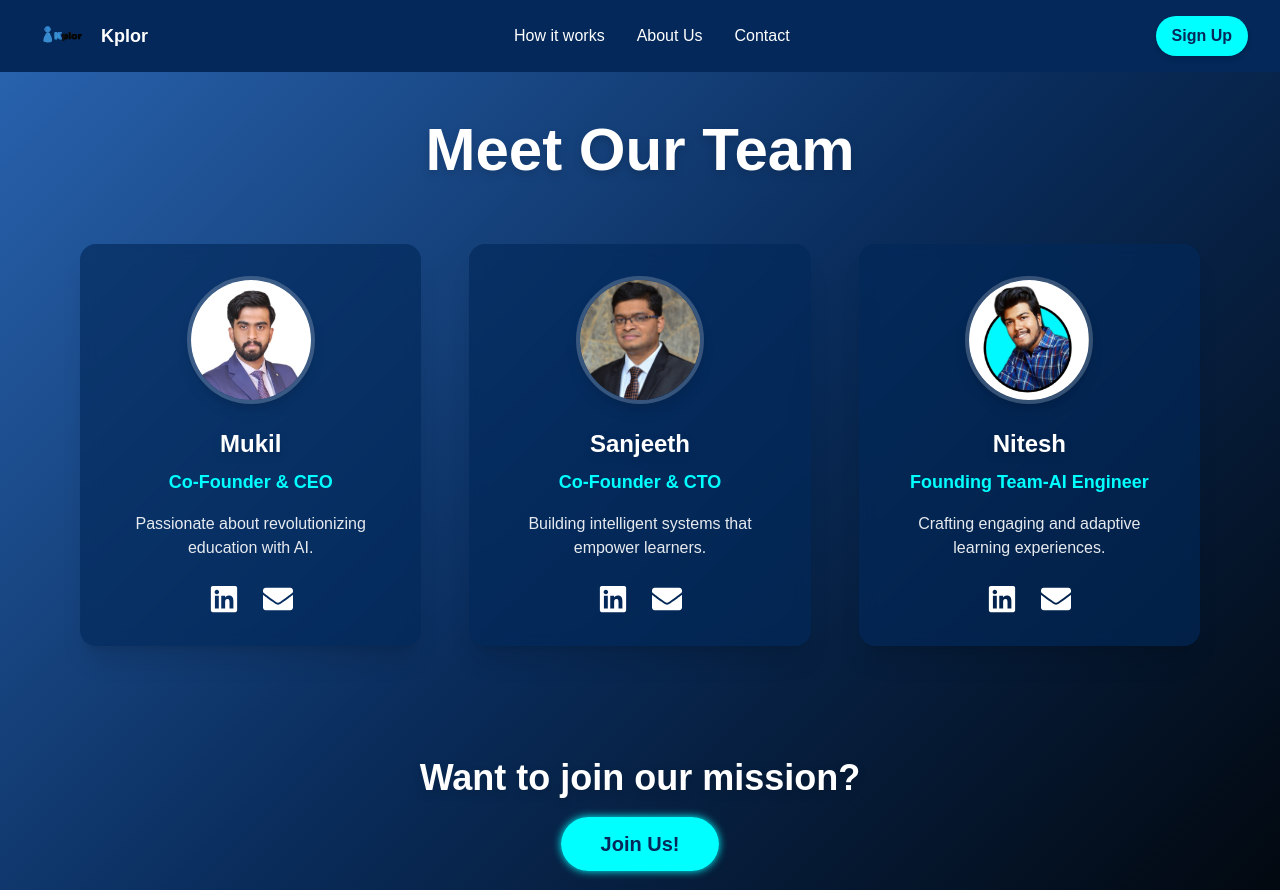
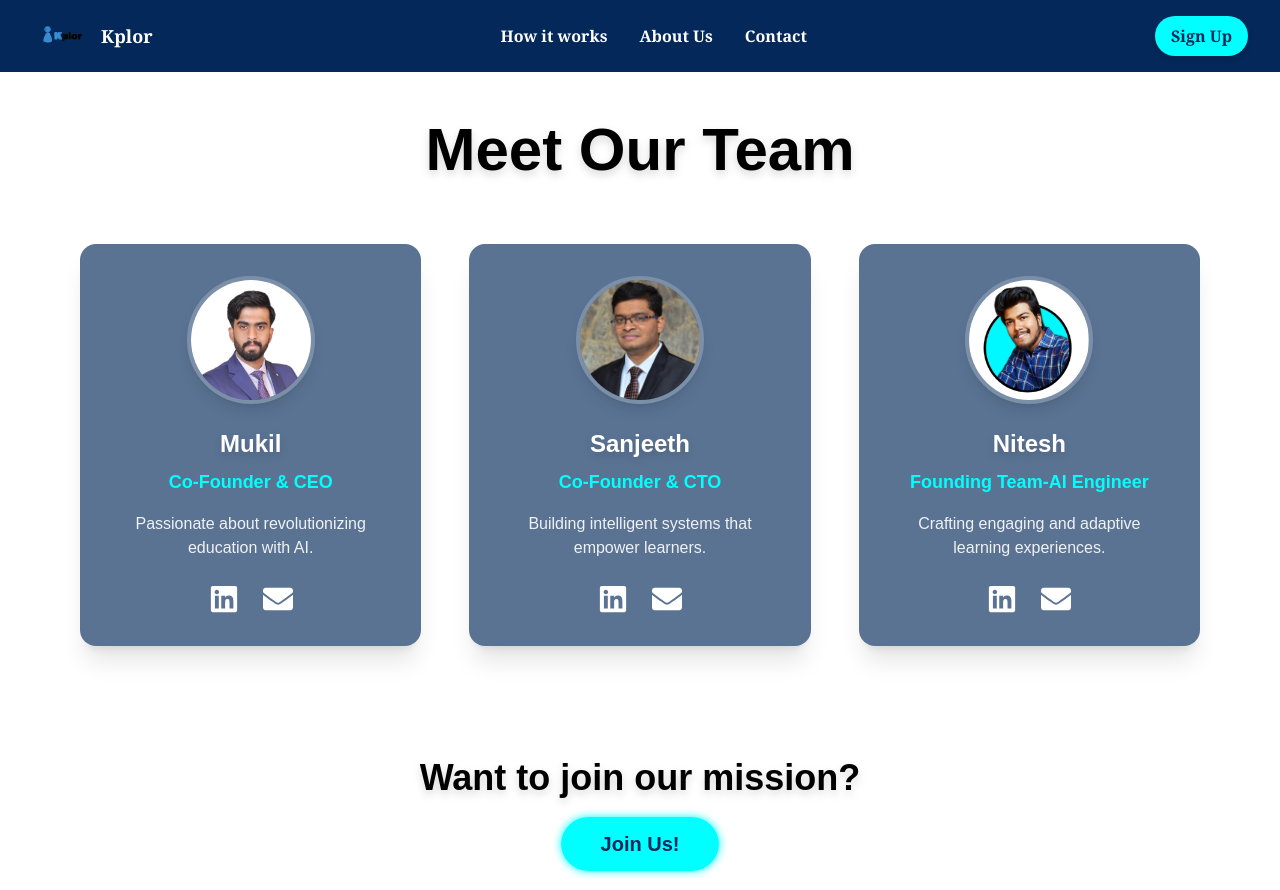
Before and after one commit to sanjeeth-baliga/kplor-website, a Next.js app: page /about in a window 1280 px wide. Built offline with nearby package versions, Linux system fonts and the light colour scheme.

Commit message:
Added new modifications

```diff
--- a/src/app/Navbar.tsx
+++ b/src/app/Navbar.tsx
@@ -6,6 +6,8 @@ import { useEffect, useState } from "react";
 
 export default function Navbar() {
   const [scrolled, setScrolled] = useState(false);
+  const [aboutMenuOpen, setAboutMenuOpen] = useState(false); // State for About Us dropdown
+
   useEffect(() => {
     const onScroll = () => {
       setScrolled(window.scrollY > 10);
@@ -13,28 +15,73 @@ export default function Navbar() {
     window.addEventListener("scroll", onScroll);
     return () => window.removeEventListener("scroll", onScroll);
   }, []);
-const neonBlue = '#00FFFF'
+
+  const neonBlue = '#00FFFF';
+
+  // Function to close the dropdown menu
+  const closeMenu = () => {
+    setAboutMenuOpen(false);
+  };
+
   return (
     <motion.nav
       initial={{ y: -40, opacity: 0 }}
       animate={{ y: 0, opacity: 1 }}
       transition={{ duration: 0.6, ease: 'easeOut' }}
-      className={`sticky top-0 z-50 flex justify-between items-center px-8 py-4  transition-all duration-300 ${scrolled ? 'bg-[#032859]/90 shadow-xl' : 'bg-[#032859]/50 shadow-none'} text-white`}
-      style={{backgroundColor: '#032859'}}
+      className={`sticky top-0 z-50 flex justify-between items-center px-8 py-4 transition-all duration-300 ${scrolled ? 'bg-[#032859]/90 shadow-xl' : 'bg-[#032859]/50 shadow-none'} text-white`}
+      style={{
+        backgroundColor: '#032859',
+        fontFamily: 'ui-serif, Georgia, serif' // Explicitly apply the Geist Sans font
+      }}
     >
       {/* Logo */}
       <div className="text-lg font-bold">
-        <Link href="/" className="flex items-center">
+        <Link href="/" className="flex items-center" onClick={closeMenu}>
           <img src="/logo-removebg-preview.svg" alt="Kplor Logo" className="h-8 w-auto mr-2" /> {/* Replace with your actual logo file */}
           Kplor
         </Link>
       </div>
 
       {/* Navigation Links */}
-      <div className="flex gap-8 text-base">
-        <Link href="/">How it works</Link>
-        <Link href="/about">About Us</Link>
-        <Link href="/contact">Contact</Link>
+      <div className="flex gap-8 text-base font-semibold relative"> {/* Added relative for dropdown positioning */}
+        {/* How it works link */}
+        <Link href="/#features-section" onClick={closeMenu}>How it works</Link>
+
+        {/* About Us Dropdown */}
+        <div className="relative">
+          <button
+            onClick={() => setAboutMenuOpen(!aboutMenuOpen)}
+            className="focus:outline-none"
+          >
+            About Us
+          </button>
+          {aboutMenuOpen && (
+            <motion.div
+              initial={{ opacity: 0, y: -10 }}
+              animate={{ opacity: 1, y: 0 }}
+              exit={{ opacity: 0, y: -10 }}
+              transition={{ duration: 0.2 }}
+              className="absolute left-0 mt-2 w-40 bg-[#032859] rounded-md shadow-lg py-2 z-50"
+            >
+              <Link
+                href="/about"
+                className="block px-4 py-2 text-sm hover:bg-[#00FFFF] hover:text-[#032859]"
+                onClick={closeMenu} // Close menu when Team is clicked
+              >
+                Team
+              </Link>
+              <Link
+                href="#" // Keep href="#" for now as requested
+                className="block px-4 py-2 text-sm hover:bg-[#00FFFF] hover:text-[#032859]"
+                onClick={closeMenu} // Close menu when Blog is clicked (no navigation)
+              >
+                Blog
+              </Link>
+            </motion.div>
+          )}
+        </div>
+
+        <Link href="/contact" onClick={closeMenu}>Contact</Link>
       </div>
 
       {/* Sign-Up Button */}
--- a/src/app/about/page.tsx
+++ b/src/app/about/page.tsx
@@ -42,7 +42,7 @@ export default function AboutPage() {
                 initial={{ opacity: 0, y: 40 }}
                 animate={{ opacity: 1, y: 0 }}
                 transition={{ duration: 0.8, ease: "easeOut" }}
-                className="text-4xl sm:text-6xl font-extrabold text-center text-white mb-16 drop-shadow-lg"
+                className="text-4xl sm:text-6xl font-extrabold text-center text-black mb-16 drop-shadow-lg"
             >
                 Meet Our Team
             </motion.h1>
@@ -97,7 +97,7 @@ export default function AboutPage() {
 
             {/* Join Us Button */}
             <section className="w-full text-center py-8">
-                <h2 className="text-3xl sm:text-4xl font-extrabold text-white mb-8 drop-shadow-lg">
+                <h2 className="text-3xl sm:text-4xl font-extrabold text-blue mb-8 drop-shadow-lg">
                     Want to join our mission?
                 </h2>
                 <motion.a
--- a/src/app/layout.tsx
+++ b/src/app/layout.tsx
@@ -1,5 +1,5 @@
 // layout.tsx
-import type { Metadata } from "next";
+import type { Metadata } from "next"; // Changed next/font to next
 import { Geist, Geist_Mono } from "next/font/google";
 import "./globals.css";
 import Navbar from "./Navbar";
@@ -32,10 +32,8 @@ export default function RootLayout({
         {/* Sticky Navbar */}
         <Navbar/>
 
-        <div className="min-h-screen" style={{
-            background: 'linear-gradient(135deg,rgb(40, 98, 173) 0%,rgb(9, 44, 91) 50%,rgb(2, 8, 15) 100%)', // Use the dark blue gradient
-            color: '#FFFFFF' // Set default text color to white
-        }}>
+        {/* Removed background from here. page.tsx will manage backgrounds. */}
+        <div className="min-h-screen rgb(115, 154, 204)"> {/* Set a default white background here */}
             {children}
         </div>
         </body>
--- a/src/app/page.tsx
+++ b/src/app/page.tsx
@@ -1,3 +1,4 @@
+
 // page.tsx
 "use client";
 import { motion, useInView } from "framer-motion";
@@ -5,7 +6,7 @@ import Carousel from "./Carousel";
 import './pulse.css';
 import { useState, useEffect, useRef } from 'react';
 import { SaturnRings } from './saturn_rings';
-import NeuronGridBackground from "./NeuronGridBackground";
+// Removed: import NeuronGridBackground from "./NeuronGridBackground";
 
 const animatedWords = ["watches", "listens", "teaches"];
 
@@ -122,17 +123,25 @@ export default function Home() {
 
     return (
         <>
-            <NeuronGridBackground />
-            <main className="flex flex-col items-center justify-start min-h-[80vh] px-4 pt-12">
-                {/* Hero Section */}
-                <section className="flex flex-col md:flex-row items-center justify-center w-full max-w-7xl mx-auto">
+            {/* Removed NeuronGridBackground component here */}
+            {/* Hero Section with Gradient Background */}
+            <section
+                className="relative w-full overflow-hidden px-4 pt-12 min-h-[80vh] flex flex-col items-center justify-start"
+                style={{
+                    // Changed gradient to be more gradual and include a light blue tint
+                    background: 'linear-gradient(to bottom right, rgb(40, 98, 173) 0%, rgb(9, 44, 91) 50%, #E0F2F7 85%, #FFFFFF 100%)',
+                    color: '#032859' // Changed text color to dark blue for better visibility as background lightens
+                }}
+            >
+                {/* Content of the Hero Section */}
+                <div className="flex flex-col md:flex-row items-center justify-center w-full max-w-7xl mx-auto z-10"> {/* Add z-10 to bring content above background */}
                     {/* Title and One-Liner */}
                     <div className="md:w-7/12 p-8">
                         <motion.h1
                             initial={{ opacity: 0, y: 40 }}
                             animate={{ opacity: 1, y: 0 }}
                             transition={{ duration: 0.8, ease: "easeOut" }}
-                            className="text-4xl sm:text-6xl font-extrabold text-center md:text-left mb-4 drop-shadow-lg"
+                            className="text-4xl sm:text-6xl font-extrabold text-center md:text-left mb-4 drop-shadow-lg text-white"
                         >
                             Your Personal Tutor
                         </motion.h1>
@@ -140,9 +149,9 @@ export default function Home() {
                             initial={{ opacity: 0, y: 20 }}
                             animate={{ opacity: 1, y: 0 }}
                             transition={{ duration: 1, delay: 0.3, ease: "easeOut" }}
-                            className="text-lg sm:text-2xl text-center md:text-left max-w-2xl text-white/90 mb-10"
+                            className="text-lg sm:text-2xl text-center md:text-left max-w-2xl mb-10 text-white" // Removed text-white/90
                         >
-                            Built to be your study companion 24/7 that{" "}
+                            Built to be your study companion sthat{" "}
                             <motion.span
                                 key={currentWordIndex}
                                 initial={{ opacity: 0 }}
@@ -180,34 +189,37 @@ export default function Home() {
                             ></iframe>
                         </div>
                     </div>
-                </section>
+                </div>
 
-                {/* Try Now Button */}
-                <div className="flex justify-center mt-8 mb-12">
+                {/* Try Now Button (part of Hero Section) */}
+                <div className="flex justify-center mt-8 mb-12 z-10"> {/* Add z-10 */}
                     <motion.a
                         href="https://live.kplor.kplor.com"
                         target="_blank"
                         rel="noopener noreferrer"
                         whileHover={{scale: 1.08, boxShadow: `0 0 15px ${neonBlue}, 0 0 30px ${neonBlue}` }}
-                        className=" bg-[#00FFFF] text-[#032859] font-bold py-4 px-8 rounded-full shadow-md hover:shadow-xl transition-all duration-200"
+                        className=" bg-[#00FFFF] text-[#032859] font-bold py-6 px-12 rounded-full shadow-md hover:shadow-xl transition-all duration-200 text-2xl"
                         style={{boxShadow: `0 0 8px ${neonBlue}`}}
                     >
                         Start Learning for Free
                     </motion.a>
                 </div>
+            </section>
 
+            {/* Main Content Area (White Background) */}
+            <main className="flex flex-col items-center justify-start w-full bg-white text-black py-16"> {/* Set background to white and text to black */}
 
                 {/* Loved by Students At */}
-                <div className="text-center text-xl text-white/90 mb-4">
+                <div className="text-center text-2xl text-gray-700 mb-4"> {/* Adjusted text color for white background */}
                     Loved by students at
                 </div>
 
-                {/* Universities Carousel */}
-                <section className="w-full mb-16">
+                {/* Universities Carousel - Adjusted to match feature card width */}
+                <section className="w-full max-w-5xl mx-auto mb-16">
                     <Carousel/>
                 </section>
-                <div className="text-center text-4xl font-bold text-white drop-shadow-lg mb-8">
-                    Why You&apos;ll Love Learning with Kplor
+                <div id="features-section" className="text-center text-4xl font-bold text-gray-800 drop-shadow-lg mb-8"> {/* Adjusted text color */}
+                    Why You'll Love Learning with Kplor
                 </div>
 
                 {/* Feature Sections */}
@@ -220,7 +232,7 @@ export default function Home() {
 
                 {/* FAQ Section */}
                 <section className="w-full max-w-4xl mx-auto my-16 px-4">
-                    <h2 className="text-center text-4xl font-bold text-white drop-shadow-lg mb-12">
+                    <h2 className="text-center text-4xl font-bold text-gray-800 drop-shadow-lg mb-12"> {/* Adjusted text color */}
                         Frequently Asked Questions
                     </h2>
                     <div className="space-y-6">
@@ -230,9 +242,10 @@ export default function Home() {
                     </div>
                 </section>
 
-                {/* Final Call to Action */}
+                {/* Final Call to Action - Now in a light blue container */}
                 <section className="w-full text-center py-16">
-                    <h2 className="text-5xl sm:text-6xl font-extrabold text-white mb-12 drop-shadow-lg leading-tight">
+                    <div className="bg-blue-50 p-8 rounded-xl max-w-4xl mx-auto"> {/* New container with light blue background */}
+                        <h2 className="text-5xl sm:text-6xl font-extrabold text-gray-800 mb-12 drop-shadow-lg leading-tight"> {/* Changed text color to dark */}
                             Kplor is here, always ready, always adapting. Ready to discover what personalized learning really feels like ?
                         </h2>
                         <motion.a
@@ -245,6 +258,7 @@ export default function Home() {
                         >
                             Start Learning with Kplor Now!
                         </motion.a>
+                    </div>
                 </section>
 
             </main>
@@ -259,7 +273,7 @@ function FAQItem({ question, answer }: FAQ) {
     return (
         <div
             className="backdrop-blur-sm bg-white/10 rounded-xl shadow-lg overflow-hidden transition-all duration-300 ease-in-out"
-            style={{ backgroundColor: 'rgba(3, 40, 89, 0.65)' }}
+            style={{ backgroundColor: 'rgba(3, 40, 89, 0.65)' }} // Keep this as it's for the FAQ item itself
         >
             <button
                 className="w-full flex justify-between items-center p-6 text-left text-lg font-semibold text-white cursor-pointer"
@@ -272,7 +286,7 @@ function FAQItem({ question, answer }: FAQ) {
                     transition={{ duration: 0.3 }}
                     className="ml-4 text-2xl"
                 >
-                    &#9660; {/* Unicode for a down arrow */}
+                    ▼ {/* Unicode for a down arrow */}
                 </motion.span>
             </button>
             <motion.div
```
Lines whose indentation alone changed are shown as unchanged.
